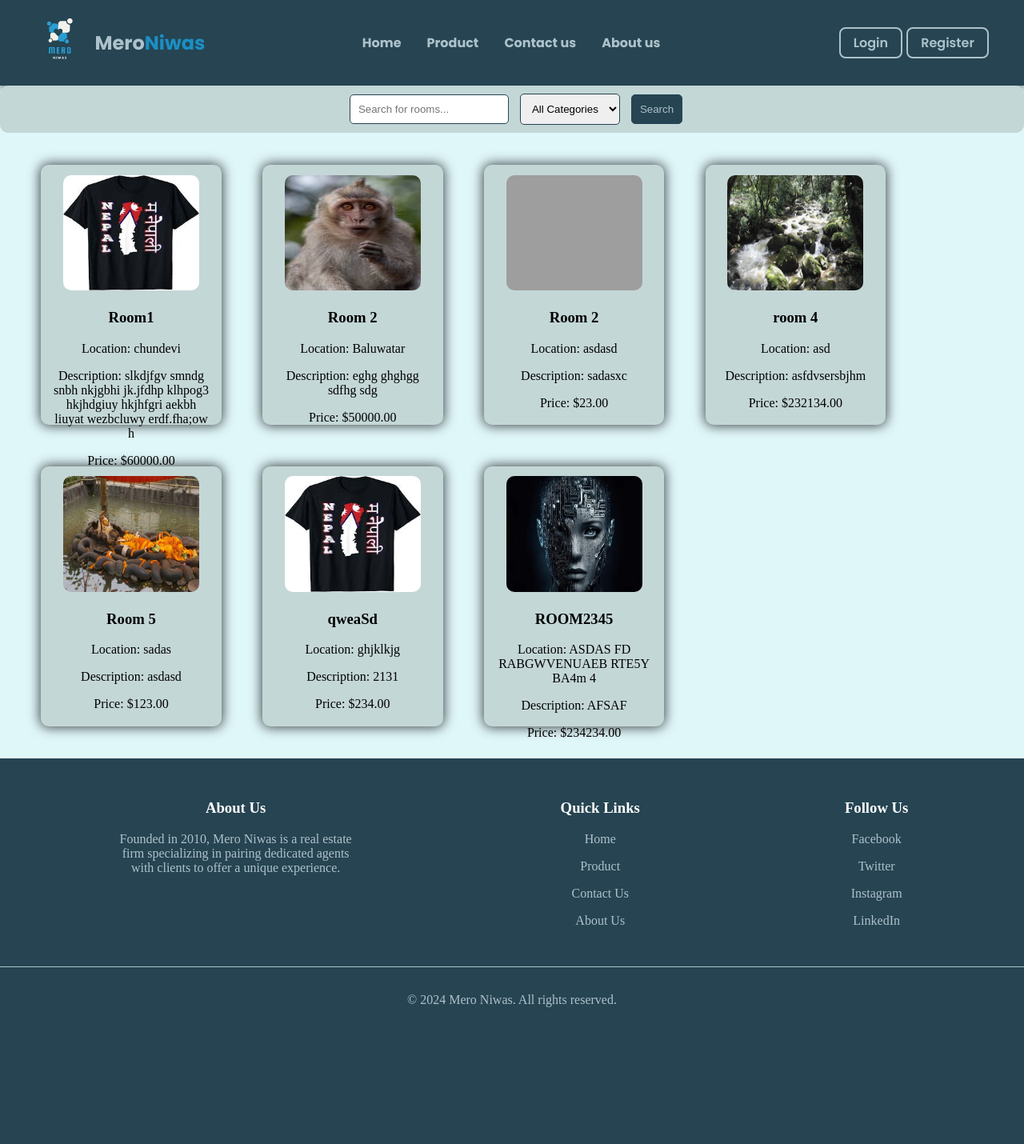
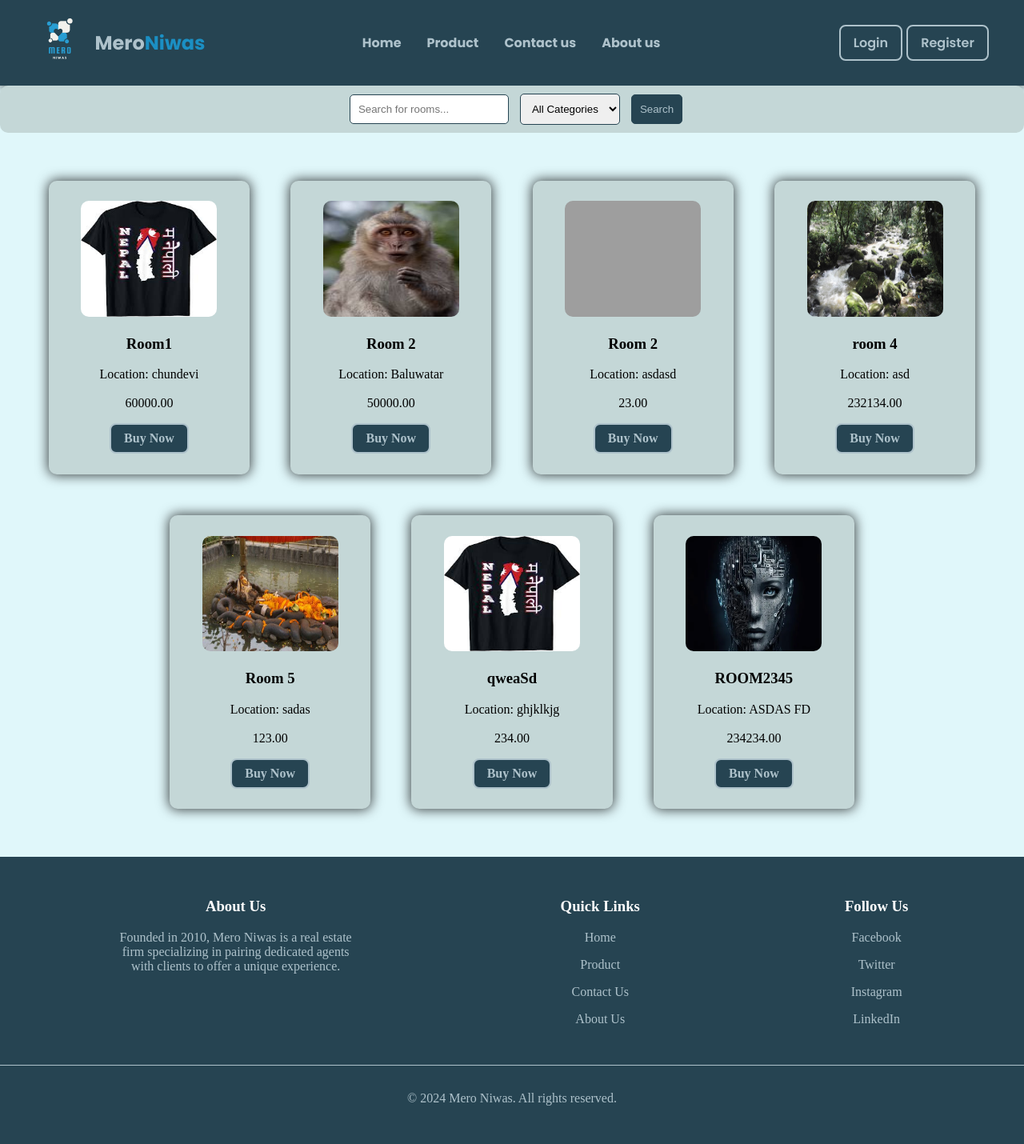
Before and after one commit to RanabRajPrasadJoshi/MeroNiwasDjango, a Django app: page /Product/ in a window 1280 px wide. Shown: the whole page at 80% size. Before the commit the page ends 1259 px from the top, so only its background shows below. Run offline with Django 5.2, Linux system fonts and the light colour scheme; data comes from the database, SQL or seed files in the repository; both versions use the stored data as it was after the commit; grey boxes are pictures that could not be loaded.

Commit message:
New file add

```diff
--- a/src/home/templates/home/ContactUs.html
+++ b/src/home/templates/home/ContactUs.html
@@ -317,7 +317,7 @@
             You can visit our office for your Satisfictaion and for more
             Information.
           </p>
-          <button class="button">Locate us</button>
+          <button class="button" onclick="Locate()">Locate us</button>
         </div>
       </div>
     </div>
--- a/src/home/templates/home/Product.html
+++ b/src/home/templates/home/Product.html
@@ -20,13 +20,15 @@
       <img src="/{{room.img}}" alt="Room Image"  width="170px"   />
       <div class="room-info">
         <h3>{{ room.title }}</h3>
-        <p>Location: {{ room.location }}</p>
-        <p>Description: {{ room.description }}</p>
-        <p>Price: ${{ room.price }}</p>
+        <p id="loc">Location: {{ room.location }}</p>
+        <p id="pricee">{{ room.price }}</p>
+        <button class="button" onclick="Show()">Buy Now</button>
       </div>
     </div>
     {% endfor %}
   </div>
 </main>
 
+<script></script>
+
 {% endblock %}
--- a/src/static/css/Product.css
+++ b/src/static/css/Product.css
@@ -104,17 +104,17 @@
   display: flex;
   align-items: center;
   flex-wrap: wrap;
-  margin: 40px 4vw;
+  margin: 60px 0;
+  justify-content: center;
   gap: 4vw;
 }
 
 .room-card{
   background: #c4d7d7;
-  padding: 1vw;
+  padding: 2vw;
   align-items: center;
   text-align: center;
   width: 200px;
-  height: 300px;
   border-radius: 10px;
   box-shadow: 0px 0px 15px 1px rgba(0, 0, 0, 0.75);
   -webkit-box-shadow: 0px 0px 15px 1px rgba(0, 0, 0, 0.75);
@@ -124,3 +124,65 @@
   aspect-ratio: 20 / 17;
   border-radius: 10px;
 }
+#loc{
+  overflow: hidden;
+  height: 20px;
+}
+.button {
+  background-color: #264452;
+  color: #aec2cb;
+  border: 2px solid #aec2cb;
+  border-radius: 8px;
+  padding: 0.5em 1em;
+  font-size: 1em;
+  cursor: pointer;
+  margin: auto;
+}
+
+.button p {
+  z-index: 1;
+}
+
+.button:hover {
+  color: #1b8fc3;
+  opacity: 60%;
+}
+
+.button:active {
+  border-color: #1b8fc3;
+}
+
+.button::after,
+.button::before {
+  content: "";
+  position: absolute;
+  width: 6em;
+  aspect-ratio: 1;
+  background: #70c3e9;
+  opacity: 50%;
+  border-radius: 50%;
+  transition: transform 500ms, background 300ms;
+}
+
+.button::before {
+  left: 0;
+  transform: translateX(-8em);
+}
+
+.button::after {
+  right: 0;
+  transform: translateX(8em);
+}
+
+.button:hover:before {
+  transform: translateX(-1em);
+}
+
+.button:hover:after {
+  transform: translateX(1em);
+}
+
+.button:active:before,
+.button:active:after {
+  background: #1b8fc3;
+}
--- a/src/static/css/style.css
+++ b/src/static/css/style.css
@@ -200,6 +200,7 @@ body {
   }
   .naav.active {
     left: 0;
+    position: absolute;
   }
 }
 
```
Also changed, not shown: src/db.sqlite3, src/home/migrations/0005_alter_room_img.py (added), src/static/js/contactus.js (added), src/static/uploads/Screenshot_2023-12-02_204047.png (added), src/static/uploads/imggg_yG1SwDO.jpg (added).
